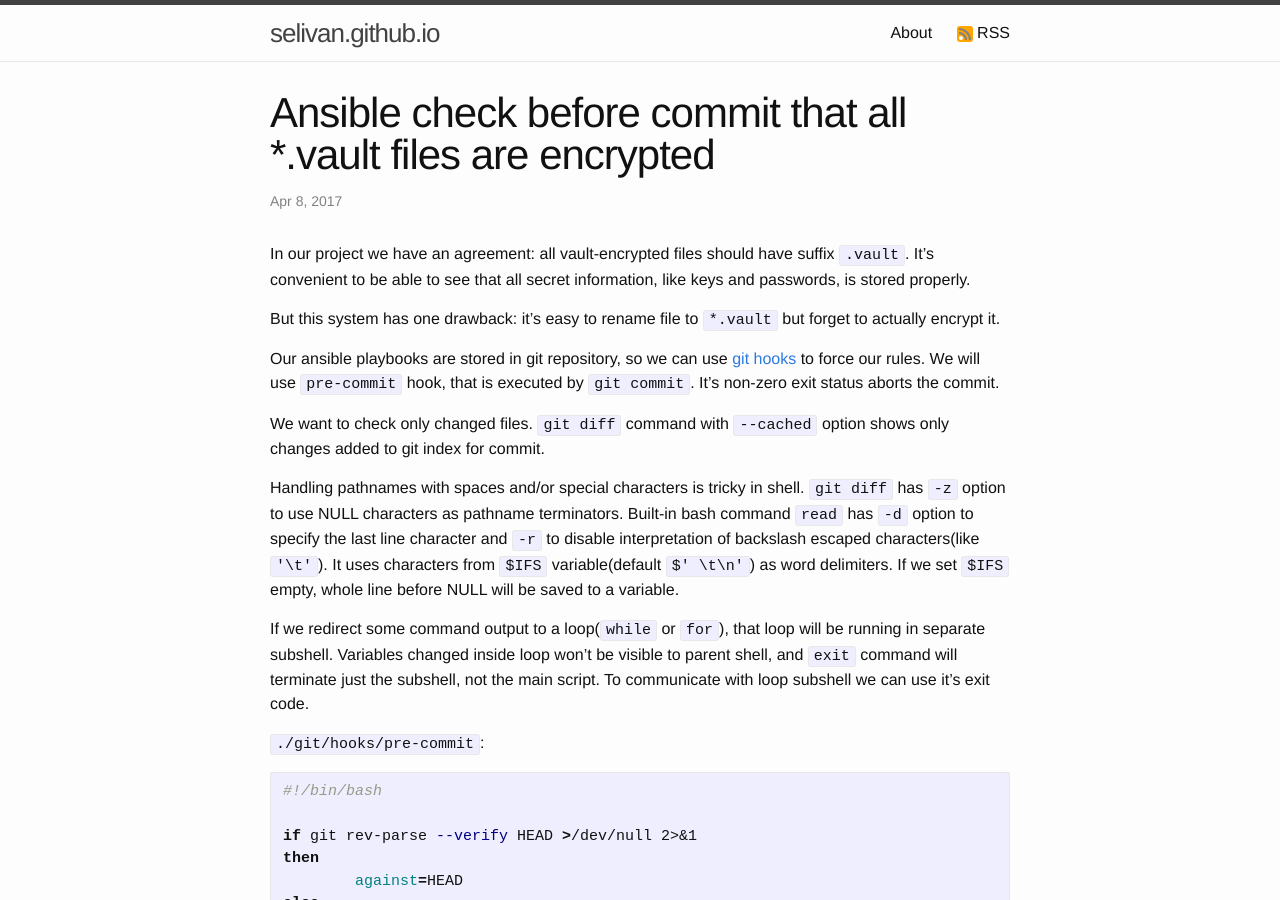
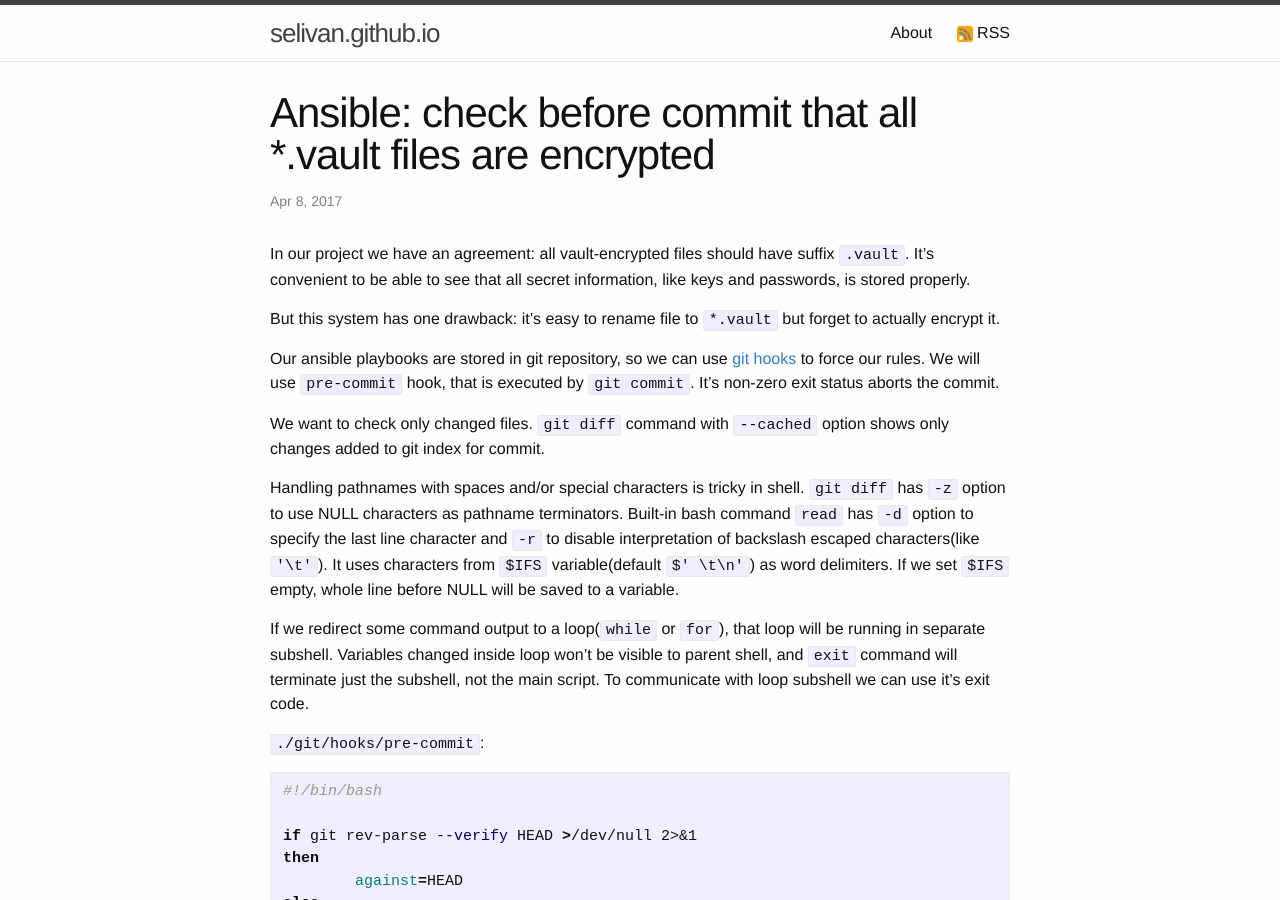
Before and after one commit to selivan/selivan.github.io, a Jekyll site: the page built from _posts/2017-04-08-ansible-check-on-commit-vault-files-are-encrypted.md, in a window 1280 px wide and 900 px high. Built offline with Jekyll 4.4.1, drawn with Linux system fonts in a browser that asks for light colours; comment, search, counter and statistics services are not loaded.

Commit message:
new article: small fix

```diff
--- a/_posts/2017-04-08-ansible-check-on-commit-vault-files-are-encrypted.md
+++ b/_posts/2017-04-08-ansible-check-on-commit-vault-files-are-encrypted.md
@@ -1,6 +1,6 @@
 ---
 layout: post
-title:  "Ansible check before commit that all *.vault files are encrypted"
+title:  "Ansible: check before commit that all *.vault files are encrypted"
 tags: [ansible,ansible-vault,git]
 ---
 
```
